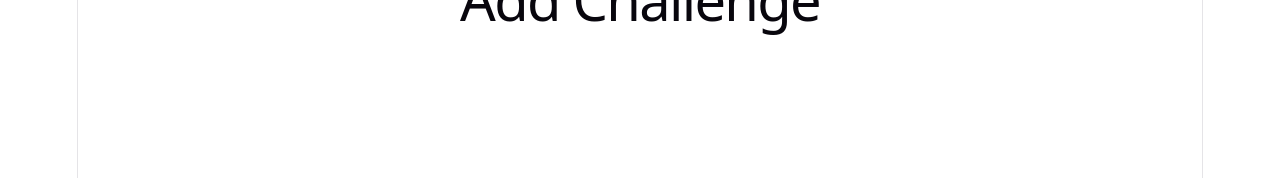
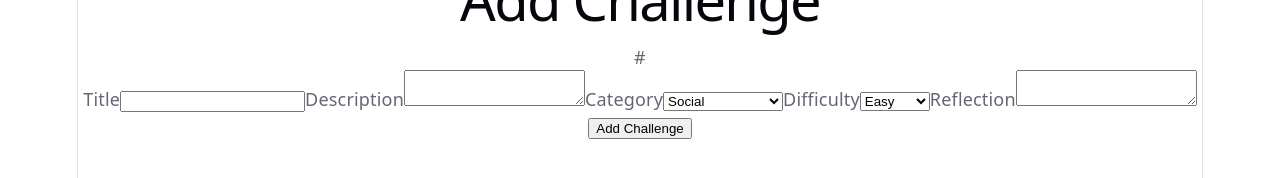
Before and after one commit to nalsvanessa/gnosis, a React (Vite) app in the folder frontend/: page /challenges in a window 1280 px wide. Shown: the part 252-430 px from the top of the page. Built offline with nearby package versions, Linux system fonts and the light colour scheme; no server answers.

Commit message:
Complete add challenge form and validation

```diff
--- a/frontend/src/pages/AddChallenge.tsx
+++ b/frontend/src/pages/AddChallenge.tsx
@@ -1,7 +1,97 @@
+import { useState } from 'react';
+
 function AddChallenge() {
+
+    const [title, setTitle] = useState("");
+    const [description, setDescription] = useState("");
+    const [category, setCategory] = useState("Social");
+    const [difficulty, setDifficulty] = useState("Easy");
+    const [reflection, setReflection] = useState("");
+
+    const handleSubmit = (e: React.FormEvent) => {
+  e.preventDefault();
+
+  if (!title) {
+  console.log("Title is required");
+  return;
+}
+
+if (!description) {
+  console.log("Description is required");
+  return;
+}
+
+  fetch('/api/challenge/addChallenge', {
+    method: 'POST',
+    headers: {
+      'Content-Type': 'application/json'
+    },
+    body: JSON.stringify({
+      title,
+      description,
+      category,
+      difficulty,
+      reflection
+    })
+  })
+    .then(response => response.json())
+    .then(data => console.log(data));
+};
+
+
   return (
     <div>
       <h1>Add Challenge</h1>
+
+#<form onSubmit={handleSubmit}>
+        <label htmlFor="title">Title</label>
+        <input
+        id="title"
+        type="text"
+        value={title}
+        onChange={(e) => setTitle(e.target.value)}
+        />
+
+        <label htmlFor="description">Description</label>
+        <textarea
+        id="description"
+        value={description}
+        onChange={(e) => setDescription(e.target.value)}
+        ></textarea>
+
+        <label htmlFor="category">Category</label>
+        <select
+        id="category"
+        value={category}
+        onChange={(e) => setCategory(e.target.value)}
+        >
+        <option value="Social">Social</option>
+        <option value="Career">Career</option>
+        <option value="Learning">Learning</option>
+        <option value="Health & Fitness">Health & Fitness</option>
+        <option value="Creativity">Creativity</option>
+        </select>
+
+        <label htmlFor="difficulty">Difficulty</label>
+        <select
+        id="difficulty"
+        value={difficulty}
+        onChange={(e) => setDifficulty(e.target.value)}
+        >
+        <option value="Easy">Easy</option>
+        <option value="Medium">Medium</option>
+        <option value="Hard">Hard</option>
+        </select>
+
+        <label htmlFor="reflection">Reflection</label>
+        <textarea
+        id="reflection"
+        value={reflection}
+        onChange={(e) => setReflection(e.target.value)}
+        ></textarea>
+
+        <button type="submit">Add Challenge</button>
+      </form>
     </div>
   );
 }
```
